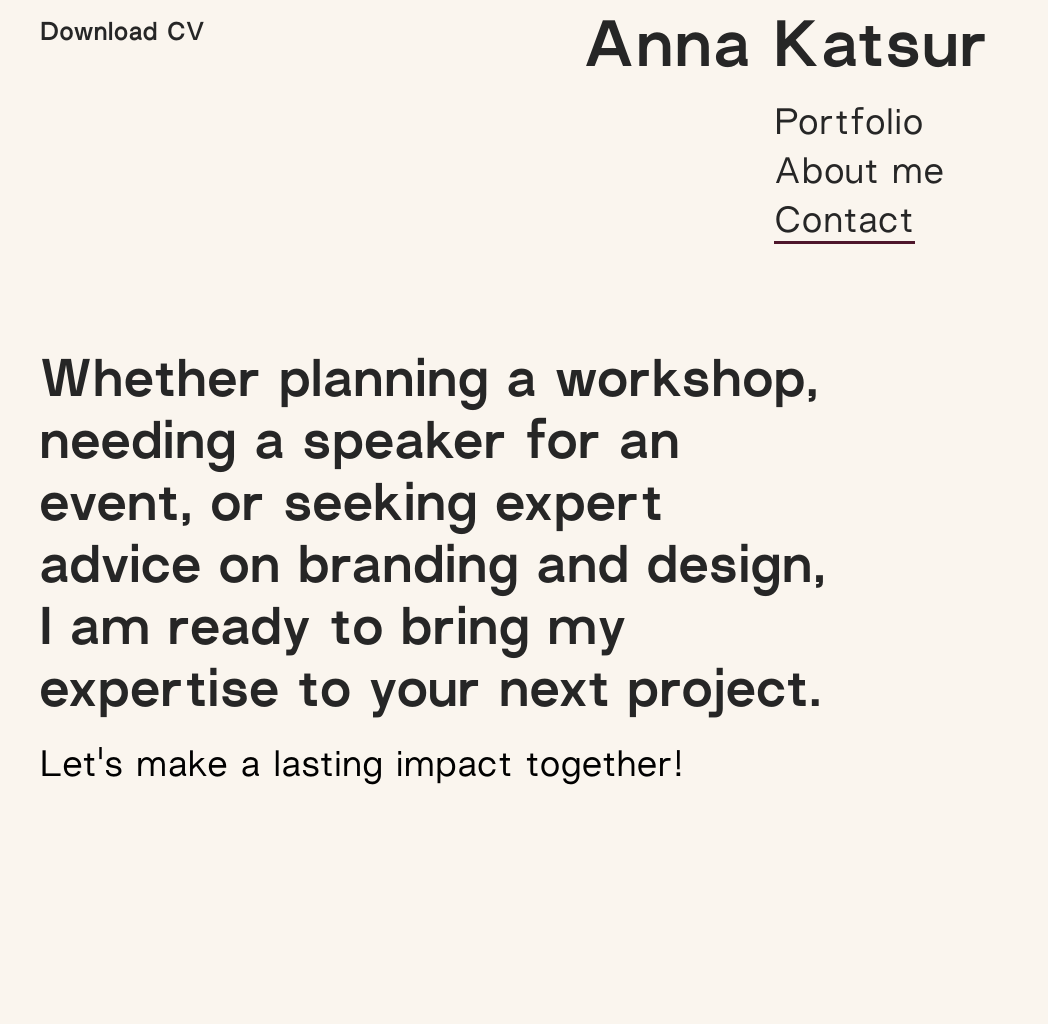
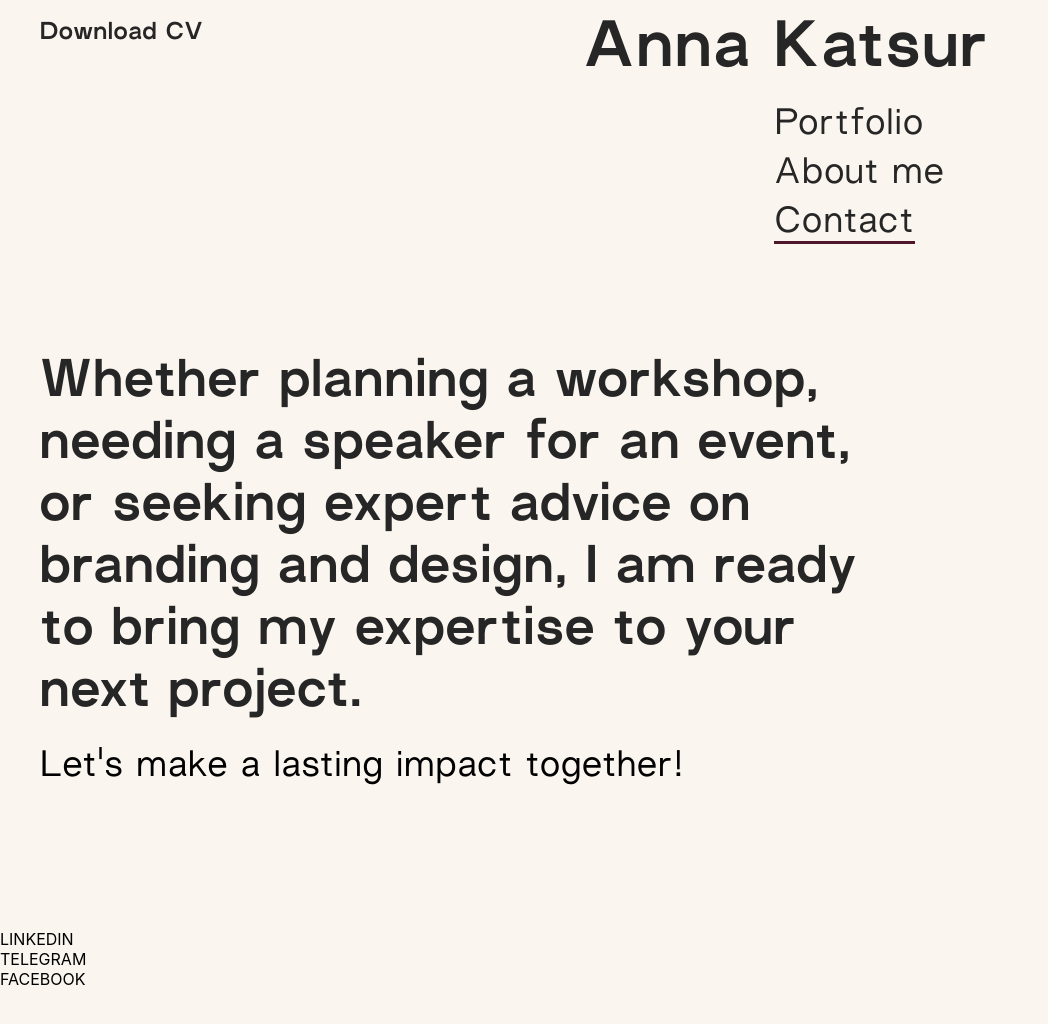
Before and after one commit to annalatyeva/anna-katsur-portfolio, a React (Create React App) app: page /contact in a window 1280 px wide. Shown: the top 1024 px of the page, without its empty margins (0-1048 px from the left). After the commit the page ends 989 px from the top, so only its background shows below. Built offline with nearby package versions, Linux system fonts and the light colour scheme.

Commit message:
add aboutMe to nav, edit some styles

```diff
--- a/src/App.js
+++ b/src/App.js
@@ -1,10 +1,10 @@
-import { BrowserRouter as Router, Routes, Route } from "react-router-dom";
+import {BrowserRouter as Router, Routes, Route} from "react-router-dom";
 
 import "./App.scss";
 
 import Header from "./components/Header/Header";
 import Portfolio from "./pages/Portfolio/Portfolio";
-
+import AboutMe from "./components/AboutMe/AboutMe";
 import Contacts from "./pages/Сontacts/Contacts";
 import Project1 from "./pages/ProjectPages/Project1";
 import Project2 from "./pages/ProjectPages/Project2";
@@ -13,7 +13,6 @@ import Project4 from "./pages/ProjectPages/Project4";
 import Project5 from "./pages/ProjectPages/Project5";
 import Project6 from "./pages/ProjectPages/Project6";
 import Project7 from "./pages/ProjectPages/Project7";
-
 
 function App() {
 	return (
@@ -24,7 +23,7 @@ function App() {
 					<Routes>
 						<Route path="/" element={<div>Главная</div>} />
 						<Route path="/portfolio" element={<Portfolio />} />
-            <Route path="/about" element={<div>Обо мне</div>} />
+						<Route path="/about" element={<AboutMe />} />
 						<Route path="/contact" element={<Contacts />} />
 						<Route path="/projecttest" element={<Project1 />} />
 						<Route path="/project01" element={<Project1 />} />
@@ -36,7 +35,6 @@ function App() {
 						<Route path="/project07" element={<Project7 />} />
 					</Routes>
 				</main>
-
 			</div>
 		</Router>
 	);
--- a/src/components/AboutMe/AboutMe.jsx
+++ b/src/components/AboutMe/AboutMe.jsx
@@ -1,4 +1,4 @@
-import "./AboutMe.module.scss";
+import aboutmeStyle from "../AboutMe/AboutMe.module.scss";
 
 import photoItem from "../../assets/images/anna.png";
 
--- a/src/components/AboutMe/AboutMe.module.scss
+++ b/src/components/AboutMe/AboutMe.module.scss
@@ -1,4 +1,4 @@
-@import '../../assets/styles/variables.scss';
+@import "../../assets/styles/variables.scss";
 
 .container {
     display: flex;
--- a/src/components/Footer/Footer.jsx
+++ b/src/components/Footer/Footer.jsx
@@ -1,25 +1,24 @@
-import "./Footer.module.scss";
+import footerStyle from '../Footer/Footer.module.scss';
 
 const Footer = () => {
-    const setActiveLink = ({ isActive }) => (isActive ? " active" : "");
   return (
     <nav>
           <ul>
             <div className={footerStyle.link}>
               <li>
-                <NavLink to="/" className={setActiveLink}>
+                <a>
                   LINKEDIN
-                </NavLink>
+                </a>
               </li>
               <li>
-                <NavLink to="/" setActiveLink className={setActiveLink}>
+                <a>
                   TELEGRAM
-                </NavLink>
+                </a>
               </li>
               <li>
-                <NavLink to="/" setActiveLink className={setActiveLink}>
+                <a>
                   FACEBOOK
-                </NavLink>
+                </a>
               </li>
             </div>
           </ul>
--- a/src/components/Header/Header.module.scss
+++ b/src/components/Header/Header.module.scss
@@ -40,9 +40,8 @@ header *a:hover::after {
 .download {
   height: min-content;
   font-size: 24px;
-  font-family: $nonRegular;
-  font-weight: 600;
-  letter-spacing: 0.07em;
+  font-family: $nonBold;
+  letter-spacing: 0.04em;
 }
 
 .logo {
--- a/src/pages/Сontacts/Contacts.jsx
+++ b/src/pages/Сontacts/Contacts.jsx
@@ -1,15 +1,20 @@
 import ContactsStyle from '../Сontacts/Contacts.module.scss';
+
+import Footer from '../../components/Footer/Footer.jsx';
 
 const Contacts = () => {
   return (
+    <>
     <div className={ContactsStyle.container}>
       <div className={ContactsStyle.info}>
         {window.innerWidth > 1023 ?
-          'Whether planning a workshop, needing    a speaker for an event, or seeking expert advice on branding and design, I am ready to bring my expertise to your next project.' :
+          `Whether planning a workshop, needing a\u00A0speaker for an event, or seeking expert advice on branding and design, I am ready to bring my expertise to your next project.` :
           'WHETHER PLANNING A WORKSHOP, NEEDING A SPEAKER FOR AN EVENT, OR SEEKING EXPERT ADVICE ON BRANDING AND DESIGN, I AM READY TO BRING MY EXPERTISE TO YOUR NEXT PROJECT.'}
       </div>
       <p className={ContactsStyle.smalInfo}>Let's make a lasting impact together!</p>
     </div>
+    <Footer></Footer>
+    </>
   );
 }
 
--- a/src/pages/Сontacts/Contacts.module.scss
+++ b/src/pages/Сontacts/Contacts.module.scss
@@ -1,9 +1,9 @@
 @import "../../assets/styles/variables.scss";
 
 .container {
-  padding: 110px 40px 300px;
+  padding: 110px 40px 140px;
   min-width: 600px;
-  width: 68%;
+  width: 71%;
 }
 
 .info {
```
Also changed, not shown: src/components/Footer/Footer.module..scss (deleted), src/components/Footer/Footer.module.scss (added). Lines whose indentation alone changed are shown as unchanged.
